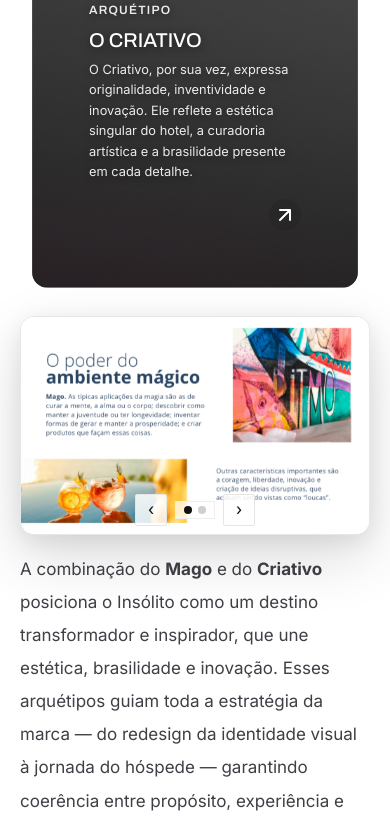
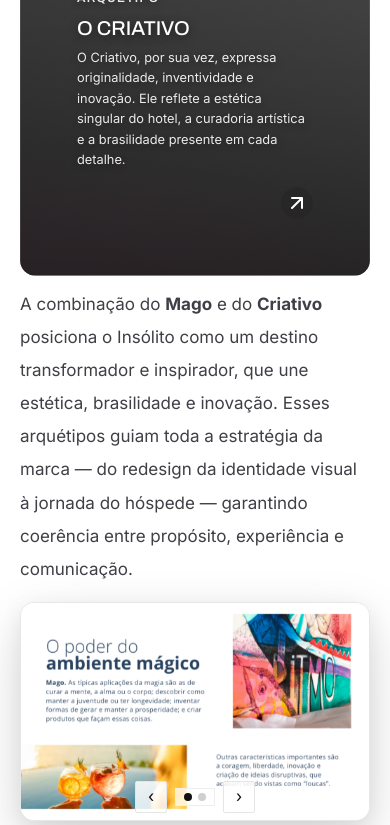
Before and after one commit to osanaizera/casa-flora-site, a Next.js app: page /cases/insolito in a window 390 px wide. Shown: the part 6406-7231 px from the top of the page. Built offline with nearby package versions, Linux system fonts and the light colour scheme.

Commit message:
layout(case/insolito): A solução com triptico (Mago/Criativo + resumo) na coluna esquerda; carrossel ajustado com paths corretos e frame centralizado

```diff
--- a/src/app/cases/[slug]/page.tsx
+++ b/src/app/cases/[slug]/page.tsx
@@ -184,14 +184,14 @@ export default async function CaseDetail({ params }: { params: Promise<RoutePara
               <h3 className="case-screen__subtitle">Arquétipos da marca</h3>
             </div>
 
-            {/* Duas colunas: esquerda texto + cards; direita carrossel 2 imagens */}
+            {/* Duas colunas: esquerda texto + cards (triptych), direita carrossel 2 imagens */}
             <div className="case-grid">
               <div className="case-grid__left">
                 <div className="case-screen__content">
                   <p className="case-screen__lead">Para traduzir a essência do Insólito, definimos dois arquétipos centrais: <strong>o Mago e o Criativo</strong>. A escolha desses arquétipos reflete diretamente o propósito do hotel e a experiência que ele oferece aos hóspedes.</p>
 
-                  {/* Dois cards no padrão da home (duas colunas), dentro da metade esquerda */}
-                  <div className="hero__cards" style={{ marginTop: '14px' }}>
+                  {/* Dois cards no padrão da home + resumo como terceira coluna */}
+                  <div className="archetype-grid" style={{ marginTop: '14px' }}>
                     {/* Mago */}
                     <div className="hero__card hero__card--tall hero__card--archetype">
                       <div className="hero__card-bg hero__card-bg--mago"></div>
@@ -224,20 +224,24 @@ export default async function CaseDetail({ params }: { params: Promise<RoutePara
                         </div>
                       </div>
                     </div>
+                    {/* Resumo ao lado direito dos cards */}
+                    <div className="archetype-summary">
+                      <p className="case-screen__body">A combinação do <strong>Mago</strong> e do <strong>Criativo</strong> posiciona o Insólito como um destino transformador e inspirador, que une estética, brasilidade e inovação. Esses arquétipos guiam toda a estratégia da marca — do redesign da identidade visual à jornada do hóspede — garantindo coerência entre propósito, experiência e comunicação.</p>
+                    </div>
                   </div>
                 </div>
               </div>
 
               <div className="case-grid__right">
-                <div className="case-frame case-frame--landscape case-elevate">
+                <div className="case-frame case-frame--landscape case-frame--centered case-elevate">
                   <Carousel
                     aspect="16/10"
                     border={false}
                     sizes="(min-width: 1024px) 48vw, 92vw"
                     fit="contain"
                     slides={[
-                      { src: '/images/cases/insolito/Captura de Tela 2025-08-13 às 09.48.54.png', alt: 'Arquétipo Mago' },
-                      { src: '/images/cases/insolito/Captura de Tela 2025-08-13 às 09.49.03.png', alt: 'Arquétipo Criativo' },
+                      { src: '/images/cases/insolito/Captura de Tela 2025-08-13 às 09.48.54.png', alt: 'Arquétipo Mago' },
+                      { src: '/images/cases/insolito/Captura de Tela 2025-08-13 às 09.49.03.png', alt: 'Arquétipo Criativo' },
                     ]}
                   />
                 </div>
--- a/src/app/globals.css
+++ b/src/app/globals.css
@@ -238,6 +238,12 @@ body {
 }
 .hero__cards--single { grid-template-columns: 1fr; }
 .hero__card--tall { height: 560px; }
+
+/* Triptych grid for archetype cards + summary */
+.archetype-grid { display: grid; grid-template-columns: repeat(3, 1fr); gap: clamp(12px, 2vw, 24px); align-items: start; }
+@media (max-width: 1024px) { .archetype-grid { grid-template-columns: 1fr; } }
+.archetype-summary { display: flex; align-items: flex-start; }
+.archetype-summary .case-screen__body { margin: 0; }
 
 .hero__card {
   position: relative;
@@ -1654,6 +1660,7 @@ body {
 
 /* Framed media: preserves proportion, looks like book pages */
 .case-frame { position: relative; width: 100%; background: #fff; border: 1px solid #E5E7EB; border-radius: 14px; box-shadow: 0 22px 60px rgba(0,0,0,0.14), 0 6px 22px rgba(0,0,0,0.08); overflow: hidden; }
+.case-frame--centered { margin-inline: auto; }
 .case-frame::after { content: ''; position: absolute; inset: 0; background: radial-gradient(60% 50% at 20% 0%, rgba(255,255,255,0.15), transparent 60%); pointer-events: none; }
 .case-frame--landscape { aspect-ratio: 16/10; }
 .case-frame--portrait { aspect-ratio: 3/4; }
```
